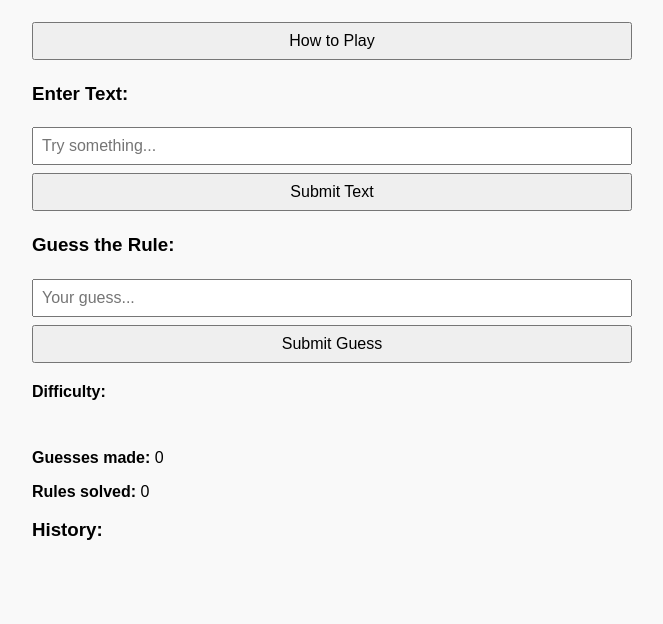
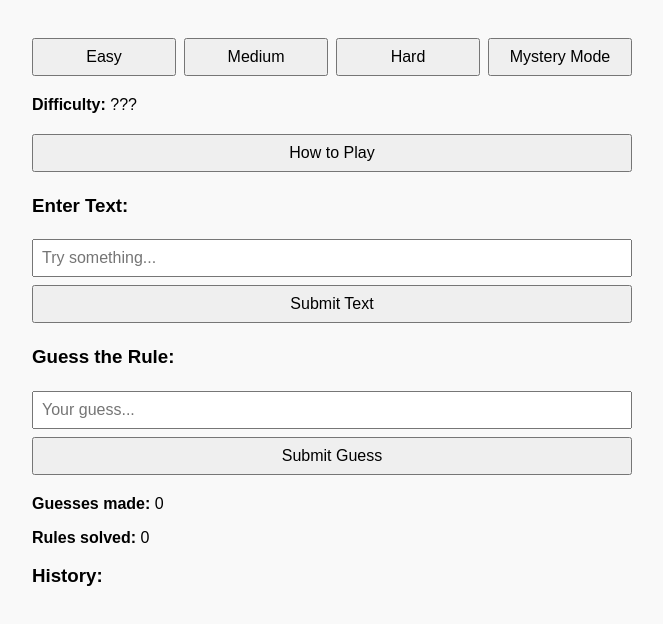
Before and after one commit to harper-projects/Ruledle, a plain HTML site: page index.html in a window 1280 px wide. Shown: the part 94-718 px from the top of the page, without its empty margins (308-971 px from the left). Drawn offline with nearby package versions, Linux system fonts and the light colour scheme.

Commit message:
Update index.html

```diff
--- a/index.html
+++ b/index.html
@@ -82,6 +82,18 @@
     .topbar button {
       width: auto;
     }
+
+    #difficultyButtons {
+      margin: 1rem 0;
+      display: flex;
+      gap: 0.5rem;
+      flex-wrap: wrap;
+      justify-content: center;
+    }
+
+    #difficultyButtons button {
+      flex: 1;
+    }
   </style>
 </head>
 <body>
@@ -89,6 +101,15 @@
     <h1>Ruledle</h1>
     <button id="darkToggle">🌙 Dark Mode</button>
   </div>
+
+  <div id="difficultyButtons">
+    <button onclick="startNewGame('easy')">Easy</button>
+    <button onclick="startNewGame('medium')">Medium</button>
+    <button onclick="startNewGame('hard')">Hard</button>
+    <button onclick="startNewGame('mystery')">Mystery Mode</button>
+  </div>
+
+  <p><strong>Difficulty:</strong> <span id="difficultyLabel">???</span></p>
 
   <button id="explanationBtn">How to Play</button>
   <div id="explanationBox">
@@ -106,8 +127,6 @@
   <input id="guessInput" placeholder="Your guess..." />
   <button onclick="checkGuess()">Submit Guess</button>
 
-  <p><strong>Difficulty:</strong> <span id="difficultyLabel"></span></p>
-  <p id="feedback"></p>
   <p><strong>Guesses made:</strong> <span id="guessCount">0</span></p>
   <p><strong>Rules solved:</strong> <span id="winCount">0</span></p>
 
@@ -116,6 +135,7 @@
   <h3>History:</h3>
   <div id="history"><ul id="historyList"></ul></div>
 
+  <script src="https://cdn.jsdelivr.net/npm/fuse.js@6.6.2"></script>
   <script src="rules.js"></script>
   <script src="main.js"></script>
   <script>
```
